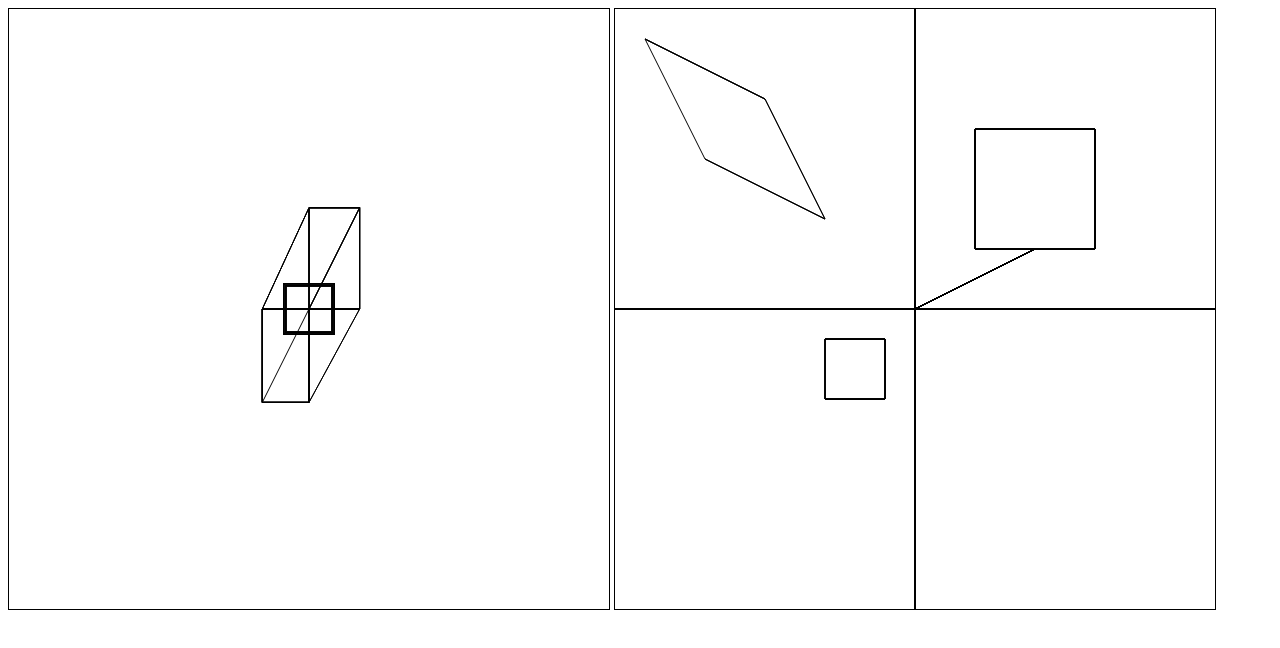
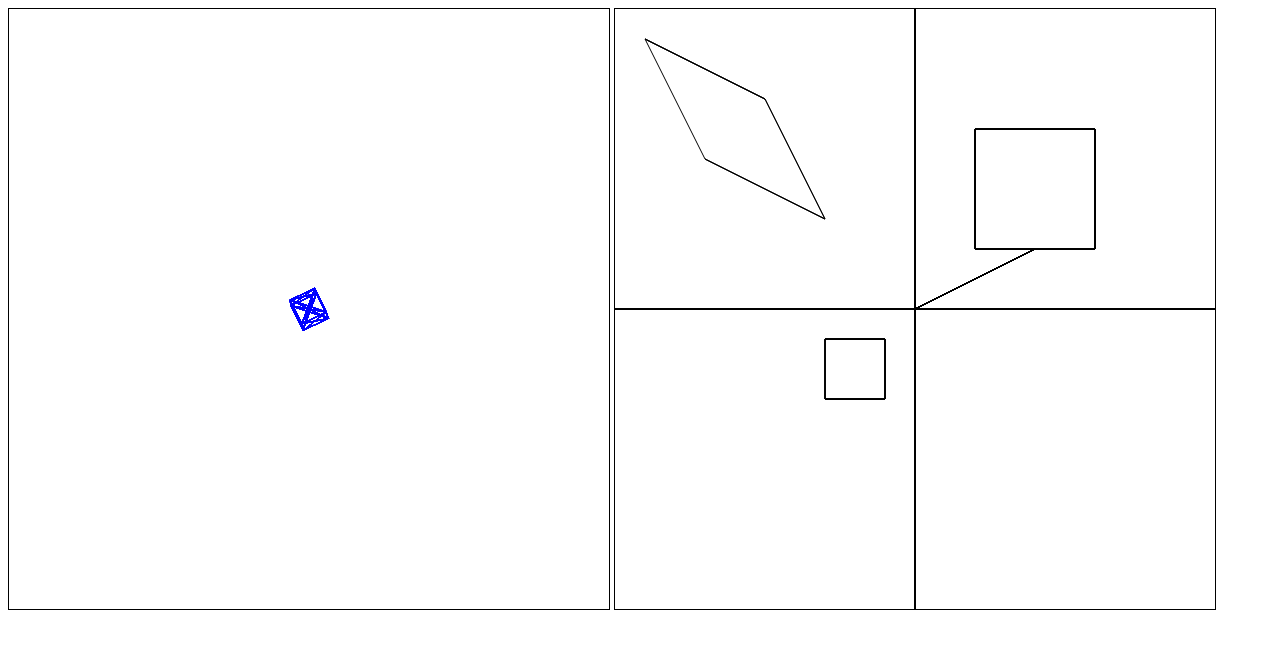
Before and after one commit to MisterrW/canvas_vectors, a website: page index.html in a window 1280 px wide. Drawn offline with Linux system fonts and the light colour scheme.

Commit message:
added xyz rotation matrix generator. Cube now spins.

```diff
--- a/index.html
+++ b/index.html
@@ -8,5 +8,6 @@
 </body>
 <script src="matmul.js"></script>
 <script src="vectors.js"></script>
+<script src="rotation.js"></script>
 <script src="threeDee.js"></script>
 </html>
--- a/matmul.js
+++ b/matmul.js
@@ -46,6 +46,21 @@ function matMul (A, B) {
     }
   }
   return R
+}
+
+// hack, sort me out
+function vectMatMul (matrix, vector) {
+  var i
+  var wrappedV = []
+  for (i = 0; i < vector.length; i++) {
+    wrappedV.push([vector[i]])
+  }
+  var wrappedResult = matMul(matrix, wrappedV)
+  var result = []
+  for (i = 0; i < wrappedResult.length; i++) {
+    result.push(wrappedResult[i][0])
+  }
+  return result
 }
 
 // returns a matrix to a given (>=0) power
--- a/package.json
+++ b/package.json
@@ -15,5 +15,8 @@
     "eslint-plugin-import": "^2.7.0",
     "eslint-plugin-promise": "^3.6.0",
     "eslint-plugin-standard": "^3.0.1"
+  },
+  "dependencies": {
+    "http-server": "^0.10.0"
   }
 }
--- /dev/null
+++ b/rotation.js
@@ -0,0 +1,54 @@
+/* globals vectMatMul */
+/**
+* Provides rotation matrices for euclidean axes. Call with rotMatrixGen[axis](angle)
+*/
+var rotMatrixGen = {
+  x: function getXRotMatrix (a) {
+    var m = Math
+    return [
+      [1, 0, 0],
+      [0, m.cos(a), -m.sin(a)],
+      [0, m.sin(a), m.cos(a)]
+    ]
+  },
+
+  y: function getYRotMatrix (a) {
+    var m = Math
+    return [
+      [m.cos(a), 0, m.sin(a)],
+      [0, 1, 0],
+      [-m.sin(a), 0, m.cos(a)]
+    ]
+  },
+
+  z: function getZRotMatrix (a) {
+    var m = Math
+    return [
+      [m.cos(a), -m.sin(a), 0],
+      [m.sin(a), m.cos(a), 0],
+      [0, 0, 1]
+    ]
+  }
+}
+
+/**
+* Rotates a vector around a given axis by a given angle.
+*/
+var rotateVector = function rotateVector (vector, axis, angle) {
+  return vectMatMul(rotMatrixGen[axis](angle), vector)
+}
+
+/**
+* Transforms an array of points by a rotation, ie rotates an object
+*/
+var rotateObject = function rotateObject (object, axis, angle) {
+  var rotMatrix = rotMatrixGen[axis](angle)
+  // console.log(object)
+  // console.log(rotMatrix)
+  var rotated = []
+  for (var i = 0; i < object.length; i++) {
+    // console.log(object[i])
+    rotated.push(vectMatMul(rotMatrix, object[i]))
+  }
+  return rotated
+}
--- a/threeDee.js
+++ b/threeDee.js
@@ -14,7 +14,7 @@ var cube = {
   nbl: [-40.0, -40.0, 40.0],
   nbr: [40.0, -40.0, 40.0],
   ftl: [-40.0, 40.0, -40.0],
-  ftr: [40.0, 40.0, -40.0],
+  ftr: [40, 40, -40.0],
   fbl: [-40.0, -40.0, -40.0],
   fbr: [40.0, -40.0, -40.0]
 }
@@ -38,7 +38,7 @@ function transform (matrix, point) {
 // somewhere to look from, the centre of my window
 var windowLocation =
   // [x, y, z]
-    [0.0, 0.0, 70.0]
+    [0.0, 0.0, 270.0]
 
 // var windowOrientation =
 //   // this point and the window location should be enough
@@ -82,6 +82,7 @@ function mapPointsToPlane (pointsObject) {
   var ml = myLocation
   for (var i = 0; i < objKeys.length; i++) {
     var point = pointsObject[objKeys[i]]
+    if (point[2] < myLocation[2]) {
     // x
       var Ax = point[0]
       var Az = ml[2] - point[2]
@@ -97,8 +98,39 @@ function mapPointsToPlane (pointsObject) {
       var By = Ay * (Bz / Az)
 
       mappedObj[objKeys[i]] = [Bx, By]
+    } else {
+      mappedObj[objKeys[i]] = [0, 0]
+    }
   }
   return mappedObj
+}
+
+function mapPointsArrToPlane (arr) {
+  var ml = myLocation
+  var mapped = []
+  for (var i = 0; i < arr.length; i++) {
+    var point = arr[i]
+    if (point[2] < myLocation[2]) {
+    // x
+      var Ax = point[0]
+      var Az = ml[2] - point[2]
+      // console.log("My distance from object: " + Az)
+      var Bz = ml[2] - windowLocation[2]
+      // console.log("My distance from camera: " + Bz)
+      var Bx = Ax * (Bz / Az)
+
+      // y
+      var Ay = point[1]
+      // var Az = ml[2] - point[2];
+      // var Bz = ml[2] - windowLocation[2];
+      var By = Ay * (Bz / Az)
+
+      mapped[i] = [Bx, By]
+    } else {
+      mapped[i] = [0, 0]
+    }
+  }
+  return mapped
 }
 
 var flatCube = mapPointsToPlane(cube)
@@ -114,40 +146,45 @@ function scaleVector2 (vector) {
   return result
 }
 
-function write3d (endVector, startVector) {
+function write (endVector, startVector) {
+  // console.log('hello')
+  // console.log(startVector + '. ' + endVector)
   startVector = startVector || [0, 0]
   var scaledStart = scaleVector2(startVector)
   var scaledEnd = scaleVector2(endVector)
-  ctx2.moveTo(scaledStart[0], scaledStart[1])
+  ctx2.lineTo(scaledStart[0], scaledStart[1])
   ctx2.lineTo(scaledEnd[0], scaledEnd[1])
+
+
   ctx2.stroke()
 }
 function writeFlatCube (flatCube) {
-  console.log(flatCube)
-  var flatCubeKeys = Object.keys(flatCube)
-  // for (var i = 0; i < flatCubeKeys.length; i++) {
-  //   for (var j = 0; j < flatCubeKeys.length; j++) {
-  //     //console.log(flatCube[flatCubeKeys[i]] + ', ' + flatCube[flatCubeKeys[j]])
-  //     write3d(flatCube[flatCubeKeys[i]], flatCube[flatCubeKeys[j]])
-  //   }
-  // }
-  write3d(flatCube.ntl, flatCube.ntr)
-  write3d(flatCube.nbl, flatCube.nbr)
-  write3d(flatCube.ntl, flatCube.nbl)
-  write3d(flatCube.ntr, flatCube.nbr)
+  // console.log(flatCube)
 
-  write3d(flatCube.ftl, flatCube.ftr)
-  write3d(flatCube.fbl, flatCube.fbr)
-  write3d(flatCube.ftl, flatCube.fbl)
-  write3d(flatCube.ftr, flatCube.fbr)
+  var pairs = [
+    [flatCube.ntl, flatCube.ntr],
+    [flatCube.nbl, flatCube.nbr],
+    [flatCube.ntl, flatCube.nbl],
+    [flatCube.ntr, flatCube.nbr],
 
-  write3d(flatCube.ntl, flatCube.ftl)
-  write3d(flatCube.ntr, flatCube.ftr)
-  write3d(flatCube.nbl, flatCube.fbl)
-  write3d(flatCube.nbr, flatCube.fbr)
+    [flatCube.ftl, flatCube.ftr],
+    [flatCube.fbl, flatCube.fbr],
+    [flatCube.ftl, flatCube.fbl],
+    [flatCube.ftr, flatCube.fbr],
+
+    [flatCube.ntl, flatCube.ftl],
+    [flatCube.ntr, flatCube.ftr],
+    [flatCube.nbl, flatCube.fbl],
+    [flatCube.nbr, flatCube.fbr]
+  ]
+
+  for (var i = 0; i < pairs.length; i++) {
+    if (pairs[i][0] && pairs[i][1]) {
+      write(pairs[i][0], pairs[i][1])
     }
-
-writeFlatCube(flatCube)
+  }
+}
+// writeFlatCube(flatCube)
 
 var flatSquareish = mapPointsToPlane(squareish)
 // writeFlatCube(flatSquareish)
@@ -178,14 +215,75 @@ function zoomOut () {
     myLocation[2] = stillGoing + 2
     stillGoing -= 10
     ctx2.beginPath()
-    writeFlatCube(mapPointsToPlane(cube))
-    writeFlatCube(mapPointsToPlane(transformPoints(mess, cube)))
+    // writeFlatCube(mapPointsToPlane(cube))
+    writeFlatCube(mapPointsToPlane(rotatedCube))
+    // writeFlatCube(mapPointsToPlane(transformPoints(mess, cube)))
     ctx2.closePath()
     setTimeout(zoomOut, 10)
   }
 }
 
-zoomOut()
+// zoomOut()
+function writeFlattenedArray (arr) {
+  for (var i = 0; i < arr.length; i++) {
+    for (var j = 0; j < arr.length; j++) {
+      write(arr[i], arr[j])
+    }
+  }
+}
+
+function render (array) {
+  ctx2.clearRect(0, 0, 600, 600)
+  ctx2.beginPath()
+  writeFlattenedArray(mapPointsArrToPlane(array))
+  ctx2.fillStyle = '#8ED6FF'
+  ctx2.fill()
+  ctx2.strokeStyle = 'blue'
+  ctx2.stroke()
+  ctx2.closePath()
+}
+
+var cubeArray = []
+var cubeKeys = Object.keys(cube)
+for (var i = 0; i < cubeKeys.length; i++) {
+  cubeArray.push(cube[cubeKeys[i]])
+}
+console.log(cubeArray)
+
+var stillGoing = 2000.0
+var viewPos = 20000.0
+function spin () {
+  if (stillGoing > 0) {
+    var angle = stillGoing % 360.0
+    windowLocation[2] = viewPos
+    myLocation[2] = viewPos + 2
+    var xRotatedCube = rotateObject(cubeArray, 'x', angle)
+    var xyRotatedCube = rotateObject(xRotatedCube, 'y', angle)
+    var xyzRotatedCube = rotateObject(xyRotatedCube, 'z', angle)
+    render(xyzRotatedCube)
+
+    if (viewPos >= 50) {
+      if (viewPos < 150) {
+        viewPos -= 0.2
+        stillGoing -= 0.005
+      } else if (viewPos < 500) {
+        viewPos -= 1
+        stillGoing -= 0.03
+      } else if (viewPos < 2000) {
+        viewPos -= 10
+        stillGoing -= 0.1
+      } else {
+        viewPos -= 120
+        stillGoing -= 0.2
+      }
+    }
+  }
+  setTimeout(spin, 30)
+}
+
+spin()
+// render(cubeArray)
+
 // let's start by finding how far each point is from me
 // var cubeKeys = Object.keys(cube);
 
--- a/vectors.js
+++ b/vectors.js
@@ -48,7 +48,7 @@ function scaleVector (vector) {
   return result
 }
 
-function write (endVector, startVector) {
+function flatWrite (endVector, startVector) {
   startVector = startVector || [0, 0]
   var scaledStart = scaleVector(startVector)
   var scaledEnd = scaleVector(endVector)
@@ -57,25 +57,11 @@ function write (endVector, startVector) {
   ctx.stroke()
 }
 axes()
-write(vector1)
+flatWrite(vector1)
 
-function vectMatMul (matrix, vector) {
-  var i
-  var wrappedV = []
-  for (i = 0; i < vector.length; i++) {
-    wrappedV.push([vector[i]])
-  }
-  var wrappedResult = matMul(matrix, wrappedV)
-  var result = []
-  for (i = 0; i < wrappedResult.length; i++) {
-    result.push(wrappedResult[i][0])
-  }
-  return result
-}
-
-// write(vectMatMul(twoDimIdentity, vector1));
-// write(vectMatMul(test1, vector1));
-// write(vectMatMul(test2, vector1));
+// flatWrite(vectMatMul(twoDimIdentity, vector1));
+// flatWrite(vectMatMul(test1, vector1));
+// flatWrite(vectMatMul(test2, vector1));
 
 var sqr = {
   tl: [1, 3],
@@ -85,10 +71,10 @@ var sqr = {
 }
 
 function printSquare (tl, bl, tr, br) {
-  write(tl, tr)
-  write(bl, br)
-  write(tl, bl)
-  write(tr, br)
+  flatWrite(tl, tr)
+  flatWrite(bl, br)
+  flatWrite(tl, bl)
+  flatWrite(tr, br)
 }
 
 printSquare(sqr.tl, sqr.bl, sqr.tr, sqr.br)
```
Lines whose indentation alone changed are shown as unchanged.
